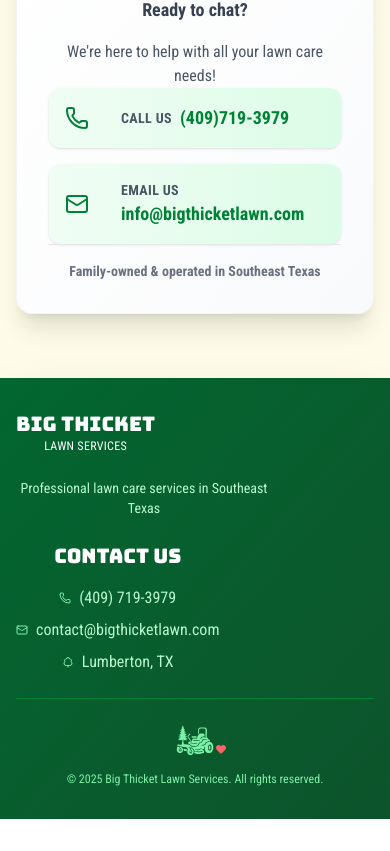
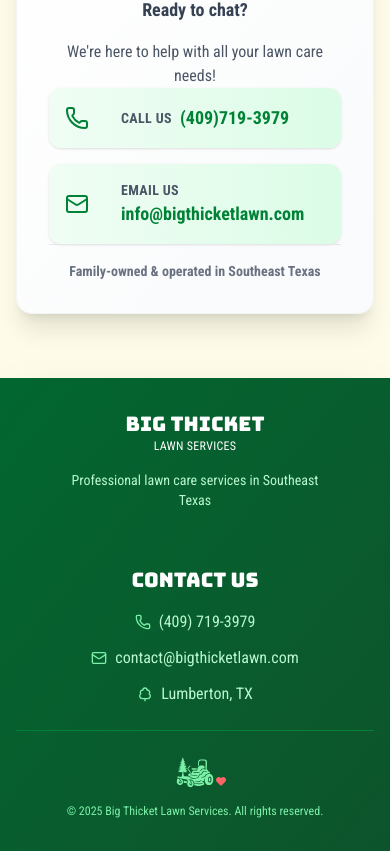
Before and after one commit to dearchristopher/big-thicket-lawn, a React (Vite) app: page / in a window 390 px wide. Shown: the part 3330-4181 px from the top of the page. Before the commit the page ends 4149 px from the top, so only its background shows below. Built offline with nearby package versions, Linux system fonts and the light colour scheme.

Commit message:
style: adjust footer spacing and icon sizes for better visual balance

```diff
--- a/src/components/Footer.tsx
+++ b/src/components/Footer.tsx
@@ -7,12 +7,12 @@ export const Footer = () => {
     return (
         <footer className="bg-gradient-to-br from-green-800 to-green-900 text-white py-8 md:py-12 px-4 md:px-8 shadow-2xl">
             <div className="max-w-6xl mx-auto">
-                <div className="flex flex-col md:flex-row gap-6 md:gap-8 items-start md:justify-center">
-                    <div className="flex flex-col items-center md:items-start">
-                        <Link to="/" className="mb-4 w-full">
+                <div className="flex flex-col md:flex-row gap-8 md:gap-8 md:items-start justify-center">
+                    <div className="flex flex-col items-center md:items-start mb-6 md:mb-0">
+                        <Link to="/" className="mb-4">
                             <FooterMower />
                         </Link>
-                        <p className="text-green-200 text-sm mt-2 text-center md:text-left max-w-64">
+                        <p className="text-green-200 text-sm text-center md:text-left max-w-64">
                             Professional lawn care services in Southeast Texas
                         </p>
                     </div>
@@ -46,21 +46,21 @@ export const Footer = () => {
                     {/* Contact Info */}
                     <div className="text-center md:text-left">
                         <h3 className="text-xl font-bold mb-4 font-decorative">Contact Us</h3>
-                        <div className="space-y-2">
+                        <div className="space-y-3">
                             <p className="flex items-center justify-center md:justify-start gap-2">
-                                <span className="text-green-300"><Phone className='h-3 w-3  ' /></span>
+                                <span className="text-green-300"><Phone className='h-4 w-4' /></span>
                                 <a href="tel:14097193979" className="text-green-200 hover:text-white transition-colors">
                                     (409) 719-3979
                                 </a>
                             </p>
                             <p className="flex items-center justify-center md:justify-start gap-2">
-                                <span className="text-green-300"><Mail className='h-3 w-3 ' /></span>
+                                <span className="text-green-300"><Mail className='h-4 w-4' /></span>
                                 <a href="mailto:contact@bigthicketlawn.com" className="text-green-200 hover:text-white transition-colors">
                                     contact@bigthicketlawn.com
                                 </a>
                             </p>
                             <p className="flex items-center justify-center md:justify-start gap-2">
-                                <span className="text-green-300"><TreeDeciduous className='h-3 w-3' /></span>
+                                <span className="text-green-300"><TreeDeciduous className='h-4 w-4' /></span>
                                 <span className="text-green-200">Lumberton, TX</span>
                             </p>
                         </div>
```
